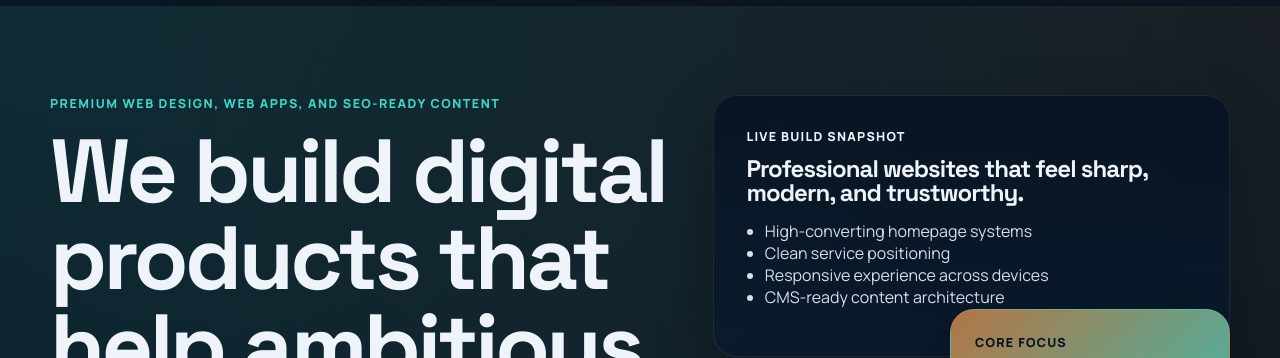
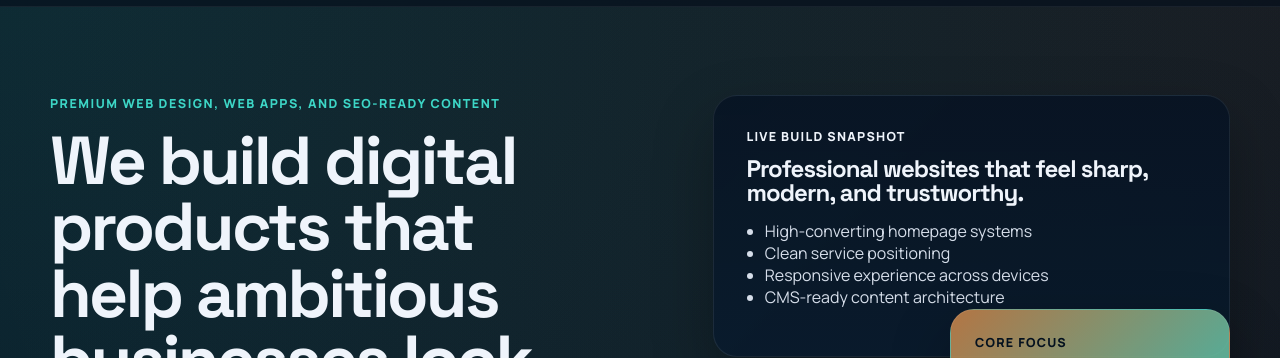
Before and after one commit to Devlito01/lito-tech-limited, a plain HTML site: page index.html in a window 1280 px wide. Shown: the part 75-433 px from the top of the page. Drawn offline with Linux system fonts and the light colour scheme; no server answers.

Commit message:
Refine homepage headline size

```diff
--- a/styles.css
+++ b/styles.css
@@ -291,7 +291,7 @@ textarea {
 }
 
 .hero h1 {
-  font-size: clamp(3rem, 7vw, 5.6rem);
+  font-size: clamp(2.7rem, 5.3vw, 4.7rem);
   max-width: 11ch;
 }
 
```
